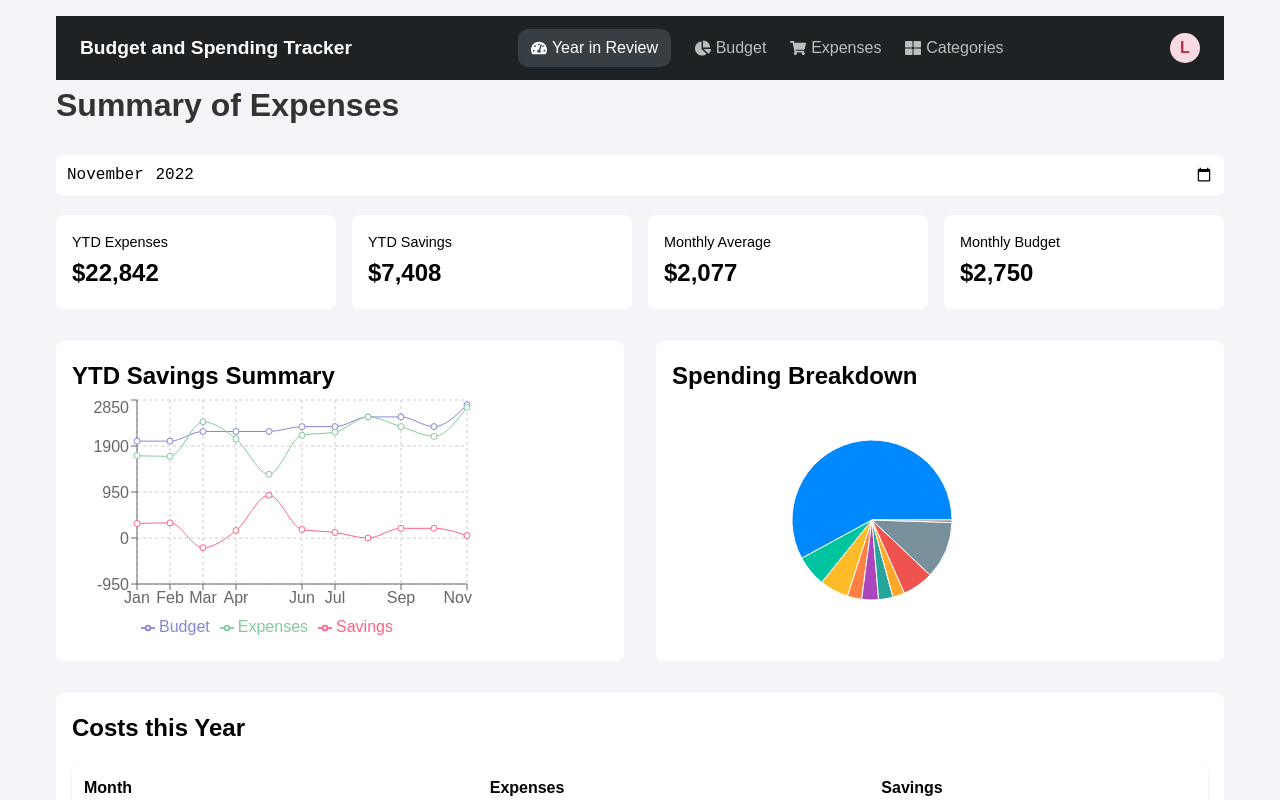
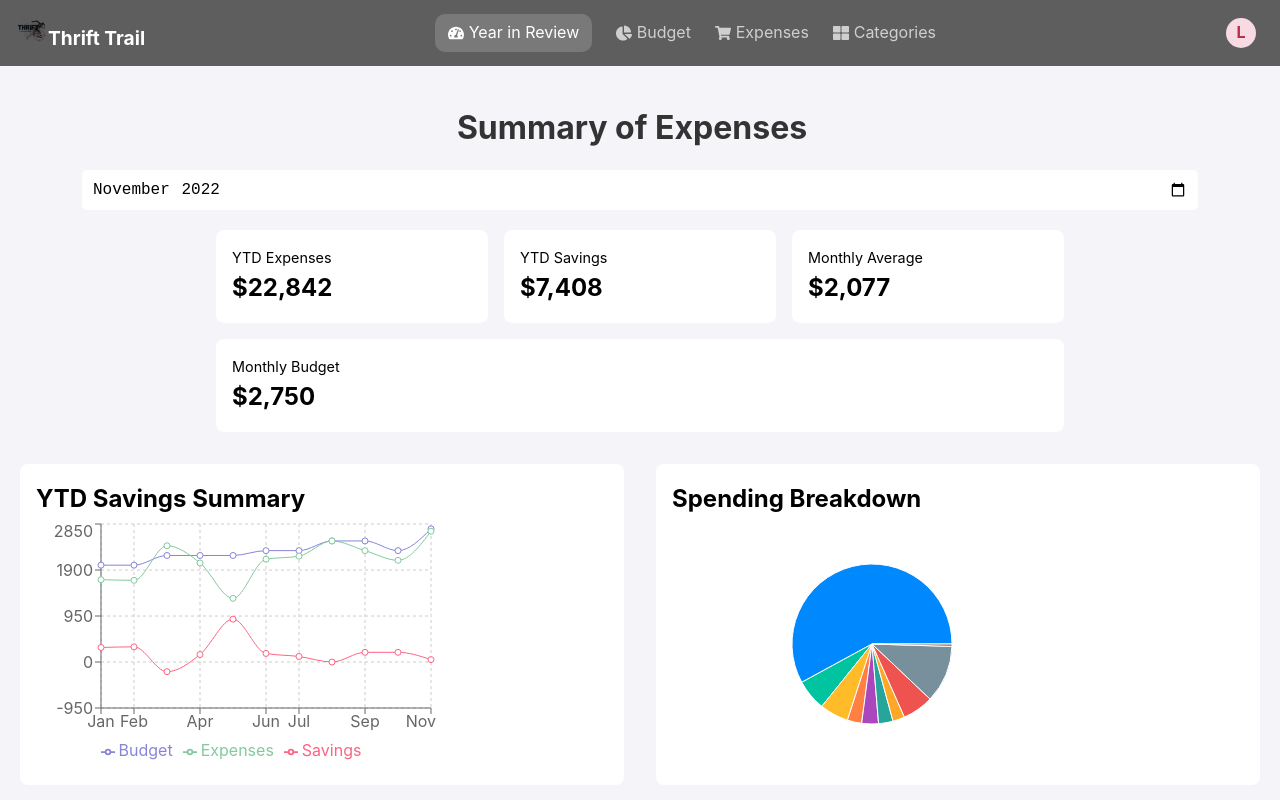
Before and after one commit to jspuerto/CMSC-127, a React (Vite) app in the folder Frontend/: page / in a window 1280 px wide. Shown: the top 800 px of the page. Built offline with nearby package versions, Linux system fonts and the light colour scheme.

Commit message:
design changes

```diff
--- a/Frontend/src/components/navbar.css
+++ b/Frontend/src/components/navbar.css
@@ -3,9 +3,15 @@
   display: flex;
   justify-content: space-between;
   align-items: center;
-  background-color: #1e2224;
+  background-color: #5E5E5E;
   padding: 0.8rem 1.5rem;
   color: white;
+  padding-left: 1rem;
+}
+
+.brand {
+  width: 2rem;
+  height: 2rem;
 }
 
 .navbar-title {
@@ -27,10 +33,16 @@
   transition: all 0.2s ease;
 }
 
-.nav-item:hover,
+.nav-item:hover {
+  opacity: 1;
+  background-color: #d9d9d937;
+  padding: 0.4rem 0.8rem;
+  border-radius: 10px;
+}
+
 .nav-item.active {
   opacity: 1;
-  background-color: #383f44;
+  background-color: #d9d9d937;
   padding: 0.4rem 0.8rem;
   border-radius: 10px;
 }
@@ -45,4 +57,5 @@
   justify-content: center;
   align-items: center;
   font-weight: bold;
+  cursor: pointer;
 }
--- a/Frontend/src/components/navbar.jsx
+++ b/Frontend/src/components/navbar.jsx
@@ -1,6 +1,7 @@
 // src/components/Navbar.jsx
-import React from "react";
+import React, { useState } from "react";
 import { useNavigate } from "react-router-dom";
+import brand from '../assets/thrifttrail.png';
 import "./navbar.css";
 import {
   FaTachometerAlt,
@@ -11,8 +12,10 @@ import {
 
 const Navbar = () => {
   const navigate = useNavigate();
+  const [activeNav, setActiveNav] = useState("review");
 
   const handleNavClick = (icon) => {
+    setActiveNav(icon); // Set the active button
     if (icon === "review") {
       navigate("/summary");
     } else if (icon === "budget") {
@@ -26,27 +29,39 @@ const Navbar = () => {
 
   return (
     <div className="navbar">
-      <div className="navbar-title">Budget and Spending Tracker</div>
+      <div className="navbar-title">
+        <img src={brand} alt="Brand" className="brand" />
+        Thrift Trail
+      </div>
       <div className="navbar-links">
         <div
-          className="nav-item active"
+          className={`nav-item ${activeNav === "review" ? "active" : ""}`}
           onClick={() => handleNavClick("review")}
         >
           <FaTachometerAlt />
           <span>Year in Review</span>
         </div>
 
-        <div className="nav-item" onClick={() => handleNavClick("budget")}>
+        <div
+          className={`nav-item ${activeNav === "budget" ? "active" : ""}`}
+          onClick={() => handleNavClick("budget")}
+        >
           <FaChartPie />
           <span>Budget</span>
         </div>
 
-        <div className="nav-item" onClick={() => handleNavClick("expenses")}>
+        <div
+          className={`nav-item ${activeNav === "expenses" ? "active" : ""}`}
+          onClick={() => handleNavClick("expenses")}
+        >
           <FaShoppingCart />
           <span>Expenses</span>
         </div>
 
-        <div className="nav-item" onClick={() => handleNavClick("categories")}>
+        <div
+          className={`nav-item ${activeNav === "categories" ? "active" : ""}`}
+          onClick={() => handleNavClick("categories")}
+        >
           <FaThLarge />
           <span>Categories</span>
         </div>
--- a/Frontend/src/global.css
+++ b/Frontend/src/global.css
@@ -7,7 +7,7 @@
 
 /* Set a global font and background color */
 body {
-  font-family: Arial, sans-serif;
+  font-family: 'Inter', sans-serif;
   background-color: #f4f4f9;
   color: #333;
   line-height: 1.6;
--- a/Frontend/src/pages/Budget.css
+++ b/Frontend/src/pages/Budget.css
@@ -1,6 +1,7 @@
 .budget-tab {
-  padding: 2rem;
-  font-family: Arial, sans-serif;
+  font-family: 'Inter', sans-serif;
+  width: 100%;
+  max-width: 100vw;
 }
 
 .monthly-budget-box {
--- a/Frontend/src/pages/Summary.css
+++ b/Frontend/src/pages/Summary.css
@@ -13,18 +13,25 @@ body {
 
 .app {
   width: 100%;
-  max-width: 1200px;
+  max-width: 100vw;
   margin: auto;
-  padding: 1rem;
 }
 
 h1 {
   font-size: 2rem;
-  margin-bottom: 1.5rem;
+  margin: 1rem 1.5rem 1rem 0.5rem;
+}
+
+.summary-container {
+  display: flex;
+  flex-direction: column;
+  align-items: center;
+  padding: 20px;
+  border-radius: 8px;
 }
 
 .month-picker {
-  width: 100%;
+  width: 90%;
   padding: 10px;
   margin-bottom: 20px;
   border-radius: 5px;
@@ -62,6 +69,7 @@ h1 {
   flex-wrap: wrap;
   gap: 2rem;
   margin-bottom: 2rem;
+  width: 100%;
 }
 
 .chart-box {
@@ -79,6 +87,8 @@ h1 {
   padding: 1rem;
   border-radius: 8px;
   overflow-x: auto;
+  width: 100%;
+  max-width: 100vw;
 }
 
 table {
--- a/Frontend/src/pages/Summary.jsx
+++ b/Frontend/src/pages/Summary.jsx
@@ -81,6 +81,7 @@ function App() {
   return (
     <div className="app">
       <Navbar />
+      <div className="summary-container">
         <h1>Summary of Expenses</h1>
         <input
           type="month"
@@ -152,6 +153,7 @@ function App() {
           </table>
         </div>
       </div>
+    </div>
   );
 }
 
```
Also changed, not shown: Frontend/src/assets/thrifttrail.png (added), Frontend/src/pages/Budget.jsx (indentation only). Lines whose indentation alone changed are shown as unchanged.
